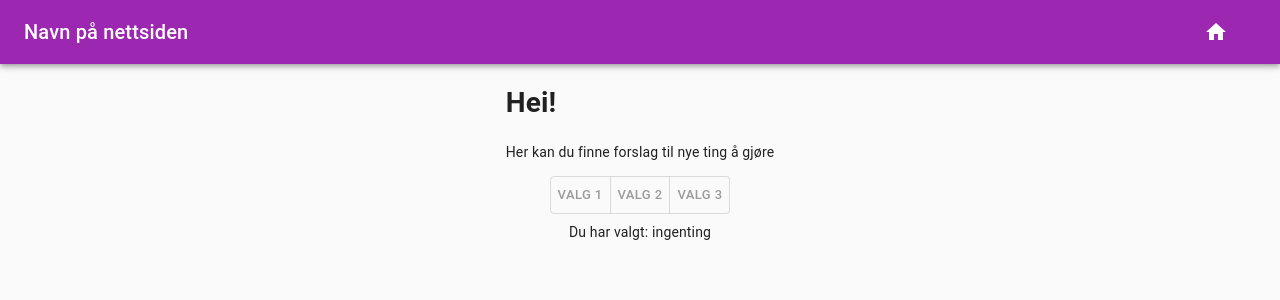
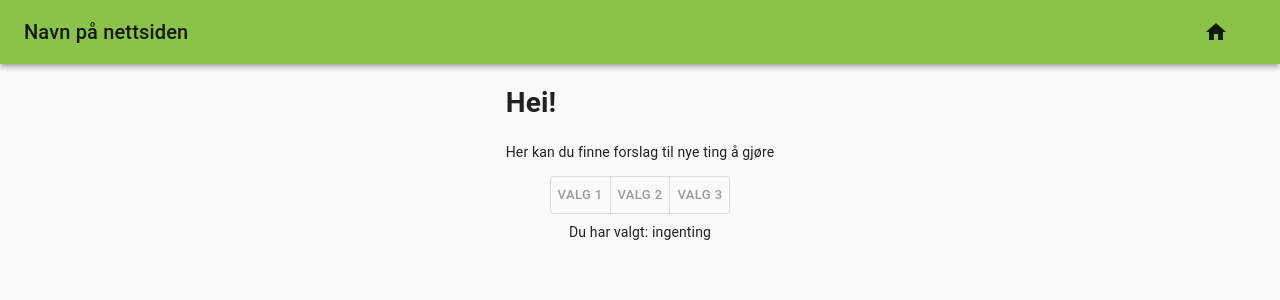
Before and after one commit to erlinvan/fortalt_digitalt, a React (Create React App) app in the folder fortalt_digitalt/: page / in a window 1280 px wide. Shown: the top 300 px of the page. Built offline with nearby package versions, Linux system fonts and the light colour scheme.

Commit message:
Updated color theme

```diff
--- a/fortalt_digitalt/src/Styling/themes.js
+++ b/fortalt_digitalt/src/Styling/themes.js
@@ -1,13 +1,13 @@
-import purple from '@material-ui/core/colors/purple';
-import green from '@material-ui/core/colors/green';
+import lightGreen from '@material-ui/core/colors/lightGreen';
+import amber from '@material-ui/core/colors/amber';
 
 export const lightTheme = {
     palette: {
         primary: {
-          main: purple[500],
+          main: lightGreen[500],
         },
         secondary: {
-          main: green[500],
+          main: amber[500],
         }
     }
   }
@@ -16,10 +16,10 @@ export const darkTheme = {
     palette: {
         type: 'dark',
         primary: {
-          main: purple[500],
+          main: amber[500],
         },
         secondary: {
-          main: green[500],
+          main: lightGreen[500],
         }
      }
 }
```
